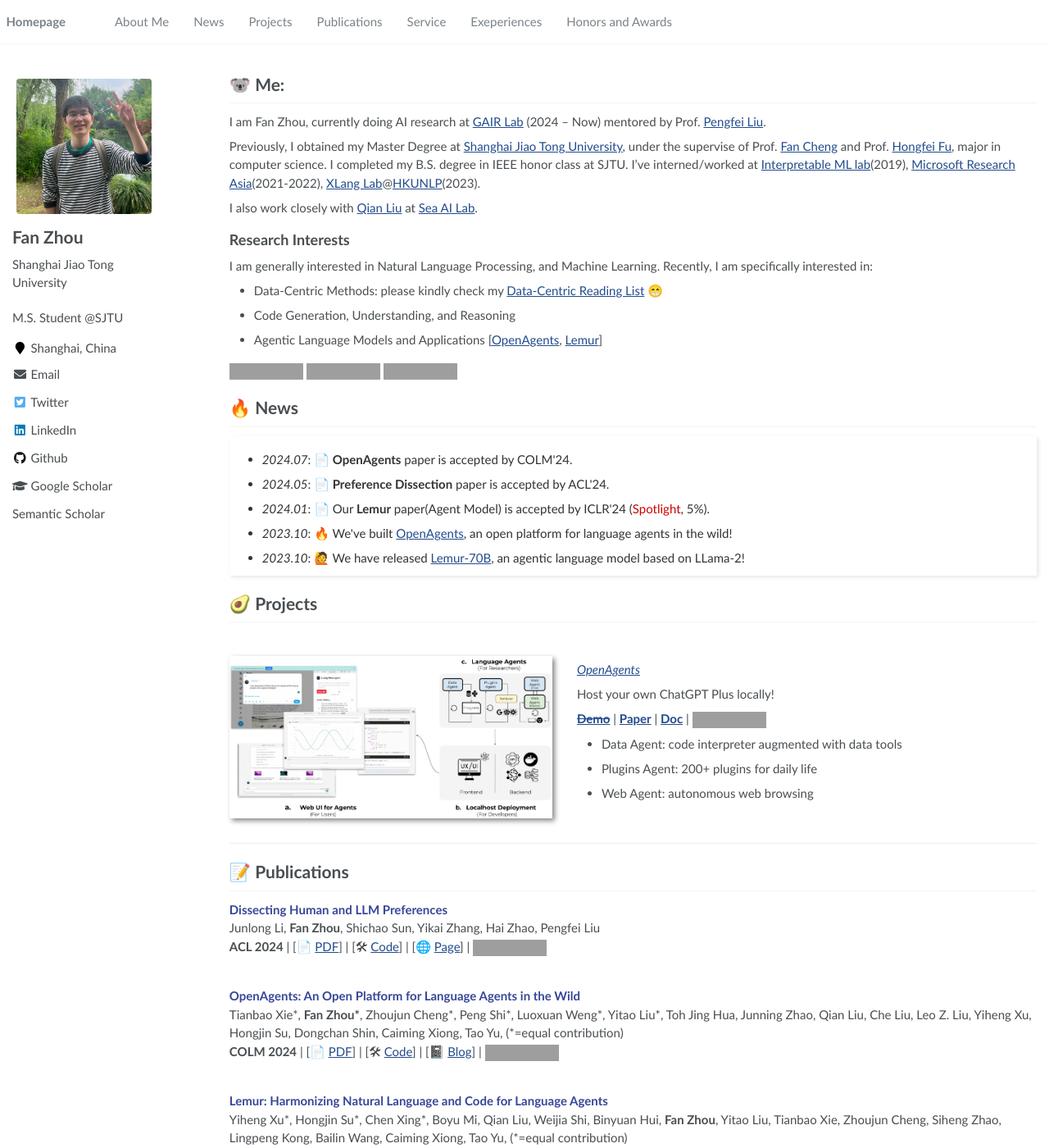
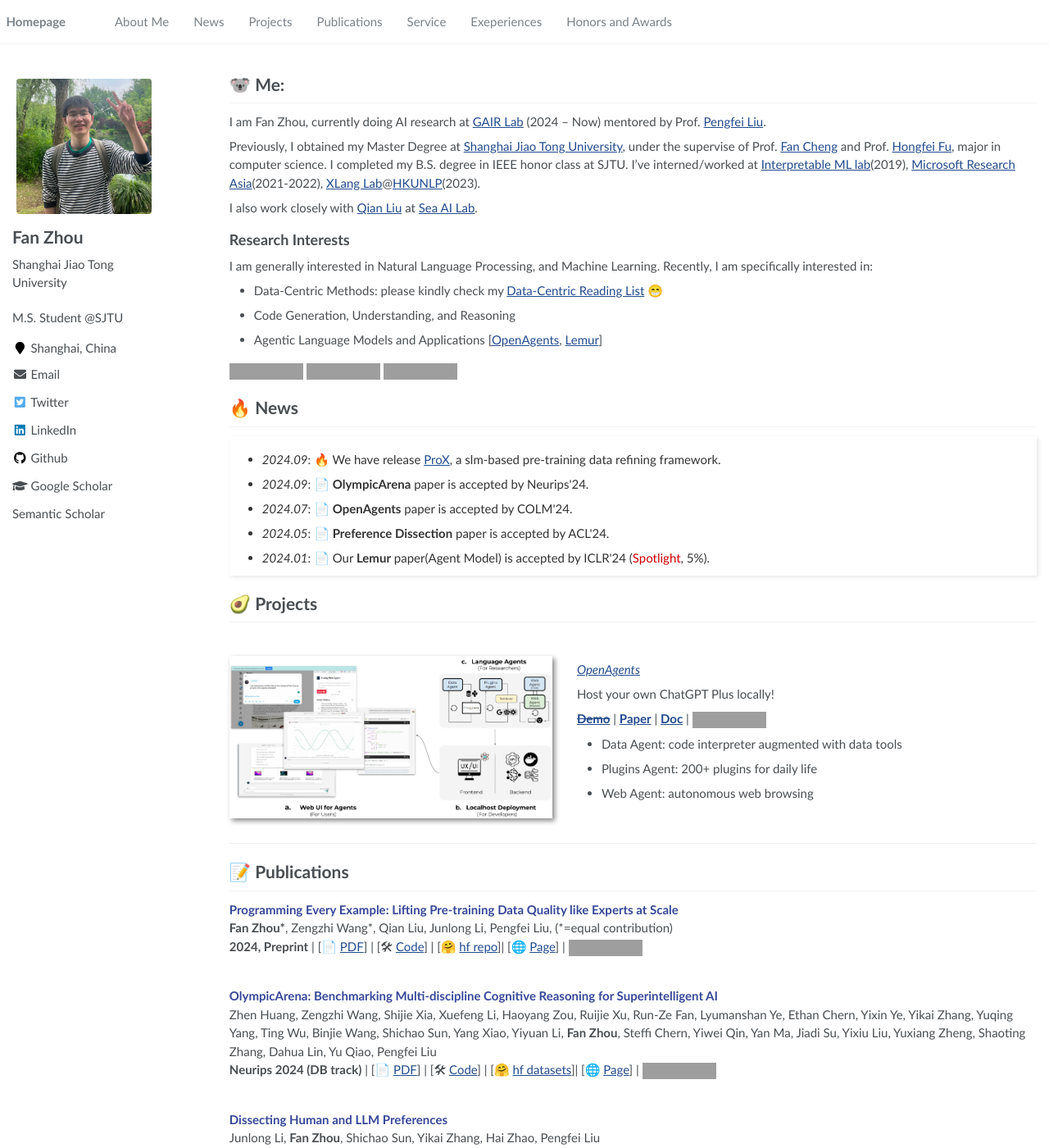
Before and after one commit to koalazf99/koalazf99.github.io, a Jekyll site: the page built from _pages/about.md, in a window 1280 px wide and 1400 px high. Shown: the whole window at 82% size. Built offline with Jekyll 4.4.1, drawn with Linux system fonts in a browser that asks for light colours; a style sheet for code colours, icons or effects is not loaded; grey boxes are pictures that could not be loaded.

Commit message:
update: nips24 and ProX

```diff
--- a/_pages/about.md
+++ b/_pages/about.md
@@ -32,11 +32,9 @@
 - Code Generation, Understanding, and Reasoning
 - Agentic Language Models and Applications [[OpenAgents](https://github.com/xlang-ai/OpenAgents), [Lemur](https://arxiv.org/abs/2310.06830)]
 
-
 <a href='https://scholar.google.com/citations?user=qi8UzmkAAAAJ&hl=en'><img src="https://img.shields.io/endpoint?url={{ url | url_encode }}&logo=Google%20Scholar&labelColor=f6f6f6&color=9cf&style=flat&label=citations"></a>
 <a href='./uploads/FZhou_Resume.pdf'><img src="https://img.shields.io/badge/-My Resumé-299DE7?logo=gitbook&logoColor=white"></a>
 <a href="https://hits.seeyoufarm.com"><img src="https://hits.seeyoufarm.com/api/count/incr/badge.svg?url=https%3A%2F%2Fkoalazf99.github.io&count_bg=%2379C83D&title_bg=%23555555&icon=&icon_color=%23E7E7E7&title=page hits&edge_flat=false"/></a>
-
 
 <!-- # 🔥 News
 - *2024.01*: &nbsp;🎉🎉 Our **Lemur** paper(Agent Model) got accepted by ICLR'24 (Spotlight, 5%).
@@ -46,6 +44,7 @@
 - *2022.10*: &nbsp;🎉🎉 Our **TaCube** paper(Table QA) got accepted by EMNLP'22 (Oral Presentation). -->
 
 # 🔥 News
+
 <style>
     .scrollable-area {
         max-height: 170px;
@@ -69,6 +68,8 @@
 
 <div class="scrollable-area" style="width:100%;">
     <ul>
+        <li><em>2024.09</em>: 🔥 We have release <a href="https://arxiv.org/abs/2409.17115">ProX</a>, a slm-based pre-training data refining framework.</li>
+        <li><em>2024.09</em>: 📄 <strong>OlympicArena</strong> paper is accepted by Neurips'24.</li>
         <li><em>2024.07</em>: 📄 <strong>OpenAgents</strong> paper is accepted by COLM'24.</li>
         <li><em>2024.05</em>: 📄 <strong>Preference Dissection</strong> paper is accepted by ACL'24.</li>
         <li><em>2024.01</em>: 📄 Our <strong>Lemur</strong> paper(Agent Model) is accepted by ICLR'24 (<font color="#cc0000">Spotlight</font>, 5%).</li>
@@ -88,7 +89,7 @@
 Host your own ChatGPT Plus locally!
 
 [~~**Demo**~~](https://chat.xlang.ai) | [**Paper**](https://arxiv.org/abs/2310.10634) | [**Doc**](https://docs.xlang.ai) | [![](https://img.shields.io/github/stars/xlang-ai/OpenAgents?style=social)](https://github.com/xlang-ai/OpenAgents)
--  Data Agent: code interpreter augmented with data tools
+- Data Agent: code interpreter augmented with data tools
 - Plugins Agent: 200+ plugins for daily life
 - Web Agent: autonomous web browsing
 </div>
@@ -97,11 +98,22 @@
 # 📝 Publications
 
 <div class='paper-box-text' markdown="1">
+<strong><font color="#374798">Programming Every Example: Lifting Pre-training Data Quality like Experts at Scale</font></strong>\\
+**Fan Zhou\***, Zengzhi Wang\*, Qian Liu, Junlong Li, Pengfei Liu, (*=equal contribution) \\
+**2024, Preprint** |  [📄 <a href="https://arxiv.org/abs/2409.17115" style="pdf"><span>PDF</span></a>] | [🛠 <a href="https://github.com/GAIR-NLP/ProX" style="code"><span>Code</span></a>] | [🤗 <a href="https://huggingface.co/gair-prox" style="pdf"><span>hf repo</span></a>]| [🌐 <a href="https://gair-nlp.github.io/ProX" style="pdf"><span>Page</span></a>] | [![](https://img.shields.io/github/stars/GAIR-NLP/ProX?style=social)](https://github.com/GAIR-NLP/ProX)
+</div><br>
+
+<div class='paper-box-text' markdown="1">
+<strong><font color="#374798">OlympicArena: Benchmarking Multi-discipline Cognitive Reasoning for Superintelligent AI</font></strong>\\
+Zhen Huang, Zengzhi Wang, Shijie Xia, Xuefeng Li, Haoyang Zou, Ruijie Xu, Run-Ze Fan, Lyumanshan Ye, Ethan Chern, Yixin Ye, Yikai Zhang, Yuqing Yang, Ting Wu, Binjie Wang, Shichao Sun, Yang Xiao, Yiyuan Li, **Fan Zhou**, Steffi Chern, Yiwei Qin, Yan Ma, Jiadi Su, Yixiu Liu, Yuxiang Zheng, Shaoting Zhang, Dahua Lin, Yu Qiao, Pengfei Liu \\
+**Neurips 2024 (DB track)** |  [📄 <a href="https://arxiv.org/abs/2406.12753" style="pdf"><span>PDF</span></a>] | [🛠 <a href="https://github.com/GAIR-NLP/OlympicArena" style="code"><span>Code</span></a>] | [🤗 <a href="https://huggingface.co/datasets/GAIR/OlympicArena" style="pdf"><span>hf datasets</span></a>]| [🌐 <a href="https://gair-nlp.github.io/OlympicArena/" style="pdf"><span>Page</span></a>] | [![](https://img.shields.io/github/stars/GAIR-NLP/OlympicArena?style=social)](https://github.com/GAIR-NLP/OlympicArena)
+</div><br>
+
+<div class='paper-box-text' markdown="1">
 <strong><font color="#374798">Dissecting Human and LLM Preferences</font></strong>\\
 Junlong Li, **Fan Zhou**, Shichao Sun, Yikai Zhang, Hai Zhao, Pengfei Liu \\
 **ACL 2024** |  [📄 <a href="https://arxiv.org/abs/2402.11296" style="pdf"><span>PDF</span></a>] | [🛠 <a href="https://github.com/GAIR-NLP/Preference-Dissection" style="code"><span>Code</span></a>] | [🌐 <a href="https://huggingface.co/spaces/GAIR/Preference-Dissection-Visualization" style="pdf"><span>Page</span></a>] | [![](https://img.shields.io/github/stars/GAIR-NLP/Preference-Dissection?style=social)](https://github.com/GAIR-NLP/Preference-Dissection)
 </div><br>
-
 
 <div class='paper-box-text' markdown="1">
 <strong><font color="#374798">OpenAgents: An Open Platform for Language Agents in the Wild</font></strong>\\
@@ -109,13 +121,11 @@
 **COLM 2024** |  [📄 <a href="https://arxiv.org/abs/2310.10634" style="pdf"><span>PDF</span></a>] | [🛠 <a href="https://github.com/xlang-ai/OpenAgents" style="code"><span>Code</span></a>] | [📓 <a href="https://www.xlang.ai/blog/xlang-intro" style="pdf"><span>Blog</span></a>] | [![](https://img.shields.io/github/stars/xlang-ai/OpenAgents?style=social)](https://github.com/xlang-ai/OpenAgents)
 </div><br>
 
-
 <div class='paper-box-text' markdown="1">
 <strong><font color="#374798">Lemur: Harmonizing Natural Language and Code for Language Agents</font></strong>\\
 Yiheng Xu\*, Hongjin Su\*, Chen Xing\*, Boyu Mi, Qian Liu, Weijia Shi, Binyuan Hui, **Fan Zhou**, Yitao Liu, Tianbao Xie, Zhoujun Cheng, Siheng Zhao, Lingpeng Kong, Bailin Wang, Caiming Xiong, Tao Yu, (*=equal contribution) \\
 **ICLR 2024,** **<font color="#cc0000">Spotlight</font>** | [📄 <a href="https://arxiv.org/abs/2310.06830" style="pdf"><span>PDF</span></a>] | [🛠 <a href="https://github.com/OpenLemur/Lemur" style="code"><span>Code</span></a>] | [🤗 <a href="https://huggingface.co/OpenLemur" style=pdf><span>hf models</span></a>] | [📓 <a href="https://www.xlang.ai/blog/openlemur" style="pdf"><span>Blog</span></a>] | [![](https://img.shields.io/github/stars/OpenLemur/Lemur?style=social)](https://github.com/OpenLemur/Lemur)
 </div><br>
-
 
 <div class='paper-box-text' markdown="1">
 <strong><font color="#374798">From Zero to Hero: Examining the Power of Symbolic Tasks in Instruction Tuning</font></strong>\\
@@ -154,24 +164,30 @@
 </div>
 
 # 📌 Service
+
 - Workshop Reviewer: [Instruction Workshop @ NeurIPS 2023](https://an-instructive-workshop.github.io/), [MATH-AI Workshop @ NeurIPS 2024](https://mathai2024.github.io/).
 - Conference Reviewer: COLING 2024~2025, ICLR 2025
 
 # 🎲 Exeperiences
+
 **Academia**
-- *2021.09 - 2024.03*, M.S.@SJTU, Computer Science & Engineering
-- *2017.09 - 2021.06*, B.S.@SJTU, IEEE honor class, Computer Science.
+
+- _2021.09 - 2024.03_, M.S.@SJTU, Computer Science & Engineering
+- _2017.09 - 2021.06_, B.S.@SJTU, IEEE honor class, Computer Science.
 
 **Others**
+
 <!-- Templates -->
 <!-- - *2024.06 - now*, AI Researcher@? -->
 <!-- - *2024.02 - 2024.0?, Research@?-->
 <!-- - *2024.02 - now*, Collaborator@? (part-time) -->
-- *2023.04 - 2023.12*, Research Assistant@XLang Lab, HKU. supervised by Prof. [Tao Yu](https://taoyds.github.io/).
-- *2021.10 - 2022.10*, Research Intern@Microsoft Research Asia. supervised by [Haoyu Dong](https://www.microsoft.com/en-us/research/people/hadong/).
-- *2019.05 - 2019.10*, Research Intern@Interpretable ML Lab, SJTU. supervised by Prof. [Quanshi Zhang](qszhang.com).
+
+- _2023.04 - 2023.12_, Research Assistant@XLang Lab, HKU. supervised by Prof. [Tao Yu](https://taoyds.github.io/).
+- _2021.10 - 2022.10_, Research Intern@Microsoft Research Asia. supervised by [Haoyu Dong](https://www.microsoft.com/en-us/research/people/hadong/).
+- _2019.05 - 2019.10_, Research Intern@Interpretable ML Lab, SJTU. supervised by Prof. [Quanshi Zhang](qszhang.com).
 
 # 🎖 Honors and Awards
+
 - MSRA Stars of Tomorrow (Award of Excellent Intern), 2022
 - Outstanding Graduates of SJTU, 2021
 - SJTU Academic Scholarship, 2017~2020
```
